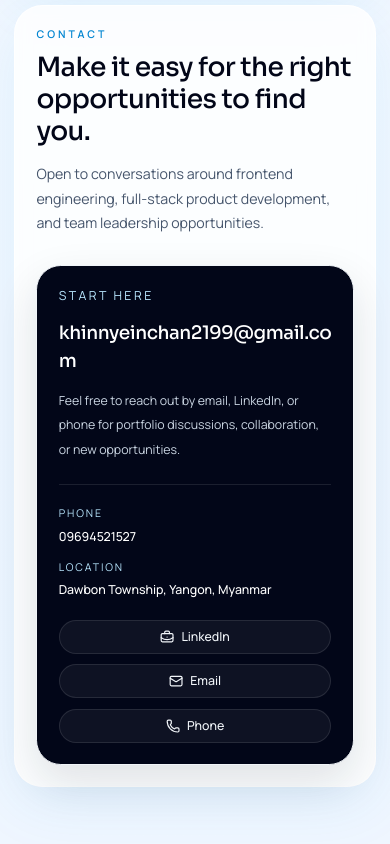
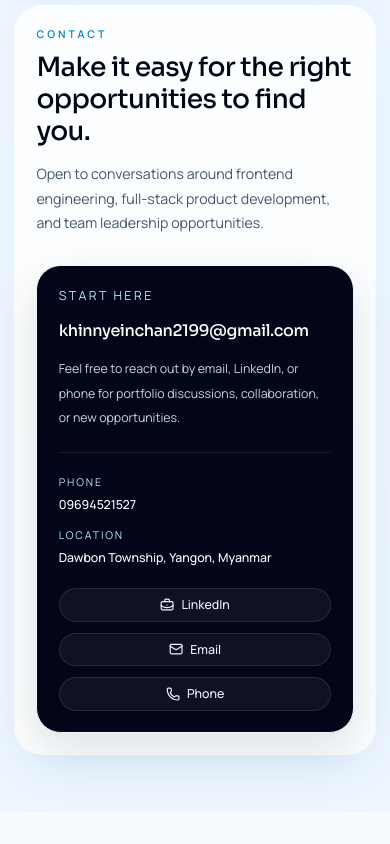
Before and after one commit to KhinNyeinChan/knc_portfolio, a React (Vite) app: page / in a window 390 px wide. Shown: the part 3707-4551 px from the top of the page. After the commit the page ends 4519 px from the top, so only its background shows below. Built offline with nearby package versions, Linux system fonts and the light colour scheme.

Commit message:
update email font size

```diff
--- a/src/sections/Contact.jsx
+++ b/src/sections/Contact.jsx
@@ -25,7 +25,7 @@ function Contact() {
         </p>
         <a
           href={`mailto:${profile.email}`}
-          className="mt-4 block break-all font-display text-[1.3125rem] tracking-tight text-white transition hover:text-sky-300"
+          className="mt-4 block break-all font-display text-[16px] tracking-tight text-white transition hover:text-sky-300 sm:text-[1.3125rem]"
         >
           {profile.email}
         </a>
```
